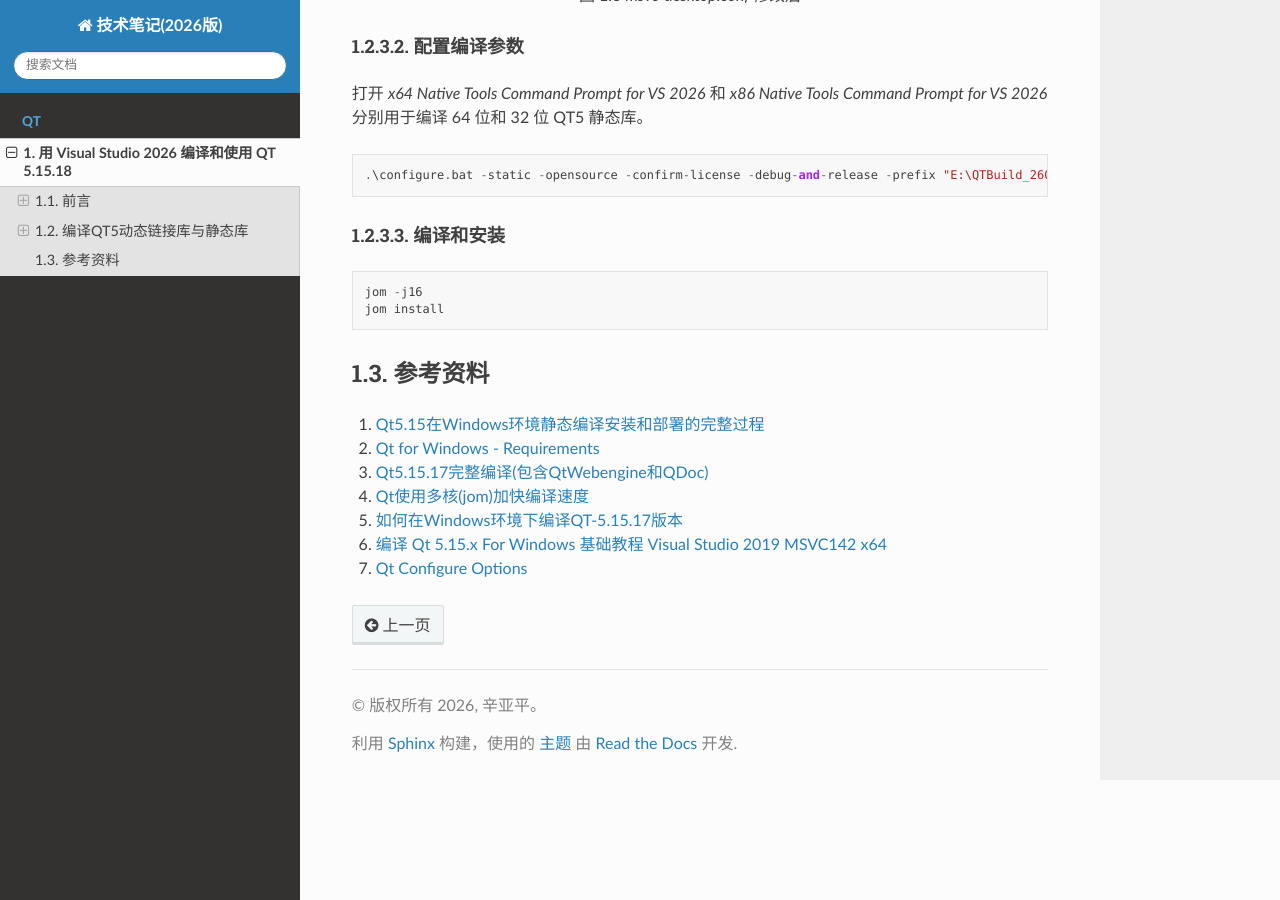
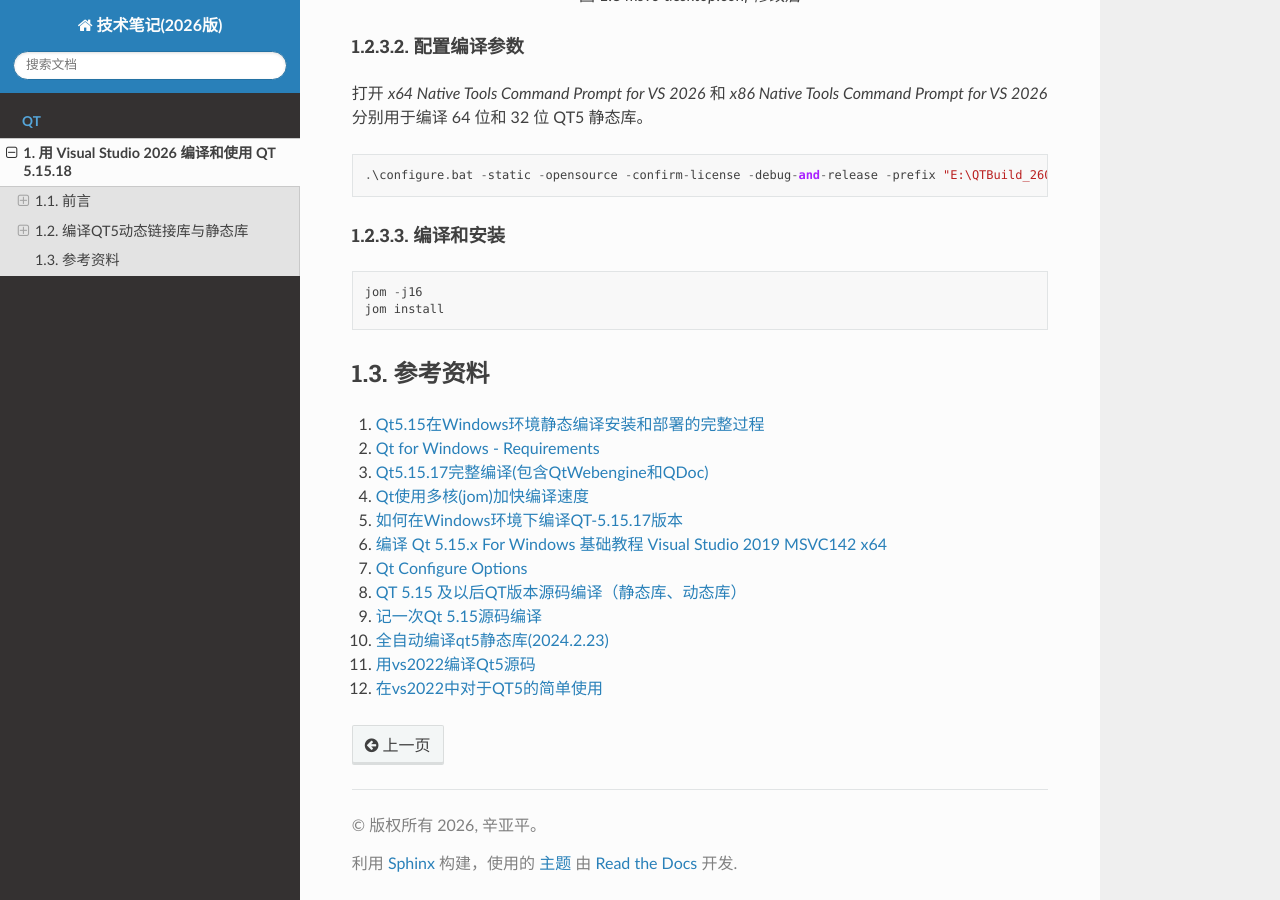
Before and after one commit to yapingxin/TechNotes-2026, a Sphinx documentation site: the page built from docs/QT/260121-VS2026-BuildQT5.rst, in a window 1280 px wide and 900 px high, scrolled down 3678 px. Built offline with Sphinx 7.4.7 and the Read the Docs theme 3.1.0, drawn with Linux system fonts in a browser that asks for light colours.

Commit message:
参考资料

```diff
--- a/docs/QT/260121-VS2026-BuildQT5.rst
+++ b/docs/QT/260121-VS2026-BuildQT5.rst
@@ -149,3 +149,8 @@ QT 官方网站上的开源代码入口地址是：`Qt Downloads <https://downlo
 #. `如何在Windows环境下编译QT-5.15.17版本 <https://blog.csdn.net/cyfgod/article/details/148781140>`_
 #. `编译 Qt 5.15.x For Windows 基础教程 Visual Studio 2019 MSVC142 x64 <https://blog.csdn.net/qq_43331089/article/details/147814259>`_
 #. `Qt Configure Options <https://doc.qt.io/archives/qt-5.15/configure-options.html>`_
+#. `QT 5.15 及以后QT版本源码编译（静态库、动态库） <https://www.cnblogs.com/arxive/p/14412614.html>`_
+#. `记一次Qt 5.15源码编译 <https://zhuanlan.zhihu.com/p/394306561>`_
+#. `全自动编译qt5静态库(2024.2.23) <https://www.cnblogs.com/xy0797/p/18372635>`_
+#. `用vs2022编译Qt5源码 <https://zhuanlan.zhihu.com/p/1988037963406403002>`_
+#. `在vs2022中对于QT5的简单使用 <https://blog.csdn.net/lemark2333/article/details/128058729>`_
```
